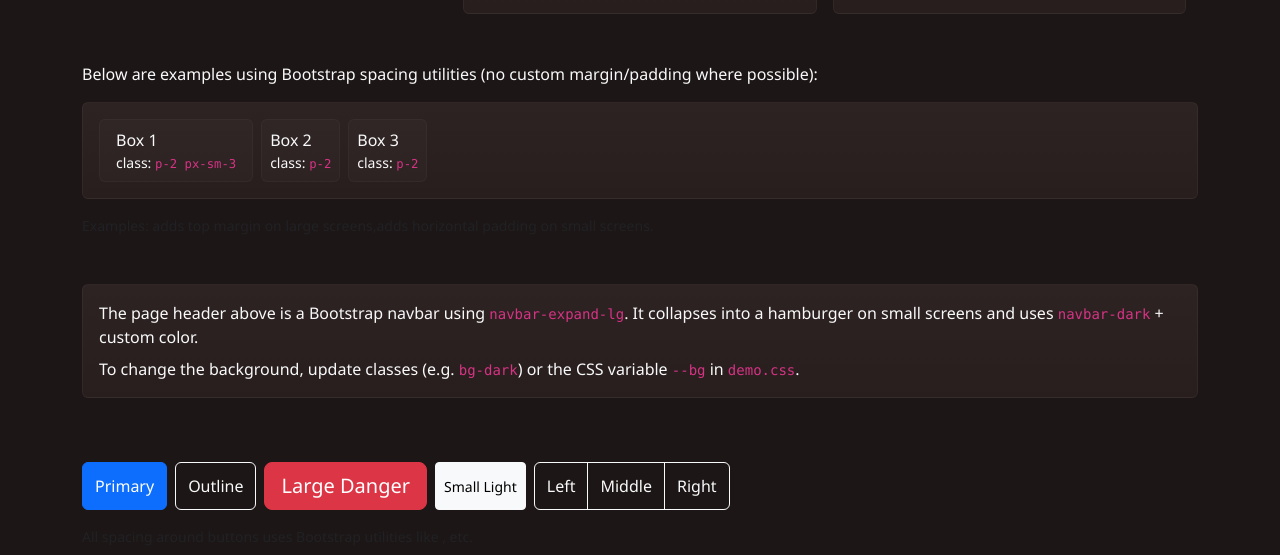
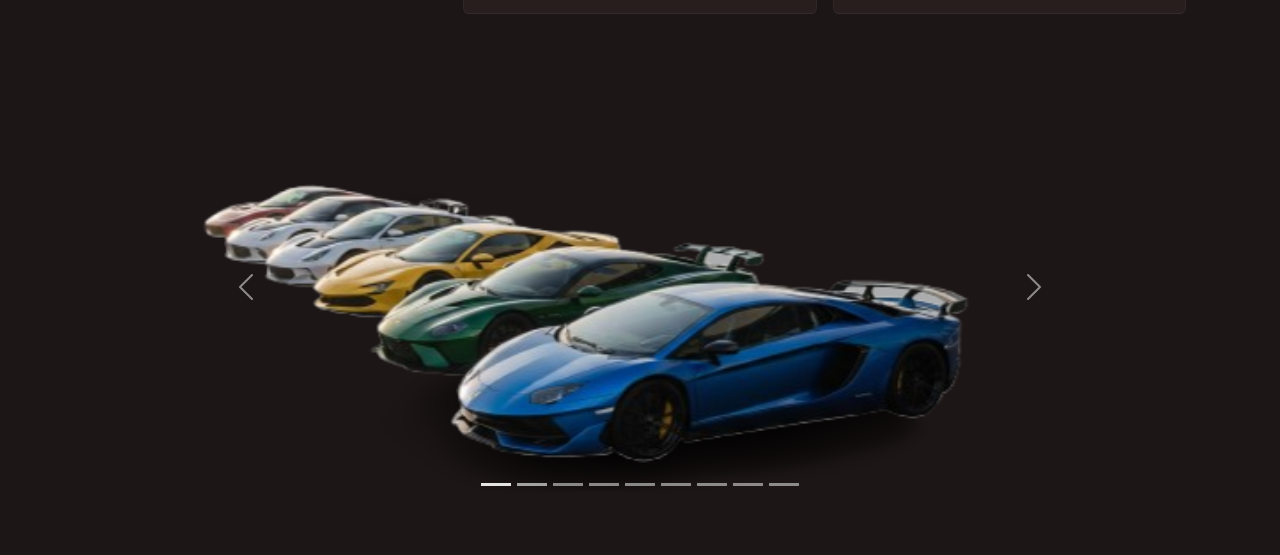
Before and after one commit to KNari06/WEB_Assmn4, a plain HTML site: page Demo/components.html in a window 1280 px wide. Shown: the part 669-1224 px from the top of the page. Drawn offline with nearby package versions, Linux system fonts and the light colour scheme.

Commit message:
home main

```diff
--- a/Demo/components.html
+++ b/Demo/components.html
@@ -101,49 +101,9 @@
       </div>
     </section>
 
-    <!-- ====== Task 4: Spacing Utilities ====== -->
-    <section id="spacing" class="association py-4">
 
-      <p class="mb-3">Below are examples using Bootstrap spacing utilities (no custom margin/padding where possible):</p>
 
-      <div class="bg-card rounded p-3 mb-3">
-        <div class="d-flex flex-column flex-sm-row gap-2 align-items-center">
-          <div class="p-2 px-sm-3 bg-muted rounded">Box 1 <small class="d-block">class: <code>p-2 px-sm-3</code></small></div>
-          <div class="p-2 bg-muted rounded">Box 2 <small class="d-block">class: <code>p-2</code></small></div>
-          <div class="p-2 bg-muted rounded">Box 3 <small class="d-block">class: <code>p-2</code></small></div>
-        </div>
-      </div>
 
-      <p class="small text-muted mb-0">Examples: adds top margin on large screens,adds horizontal padding on small screens.</p>
-    </section>
-
-    <!-- ====== Task 5: Bootstrap Navbar (demonstration) ====== -->
-    <section id="navbar" class="association py-4">
-
-      <div class="bg-card rounded p-3 mb-3">
-        <p class="mb-2">The page header above is a Bootstrap navbar using <code>navbar-expand-lg</code>. It collapses into a hamburger on small screens and uses <code>navbar-dark</code> + custom color.</p>
-        <p class="mb-0">To change the background, update classes (e.g. <code>bg-dark</code>) or the CSS variable <code>--bg</code> in <code>demo.css</code>.</p>
-      </div>
-    </section>
-
-    <!-- ====== Task 6: Buttons ====== -->
-    <section id="buttons" class="association py-4">
-
-      <div class="d-flex flex-wrap gap-2 mb-3">
-        <button class="btn btn-primary">Primary</button>
-        <button class="btn btn-outline-light">Outline</button>
-        <button class="btn btn-danger btn-lg">Large Danger</button>
-        <button class="btn btn-light btn-sm">Small Light</button>
-
-        <div class="btn-group" role="group" aria-label="Example button group">
-          <button type="button" class="btn btn-outline-light">Left</button>
-          <button type="button" class="btn btn-outline-light">Middle</button>
-          <button type="button" class="btn btn-outline-light">Right</button>
-        </div>
-      </div>
-
-      <p class="small text-muted">All spacing around buttons uses Bootstrap utilities like , etc.</p>
-    </section>
 
     <!-- ====== Task 7: Carousel (9 images) ====== -->
     <section id="carousel" class="association py-4">
```
